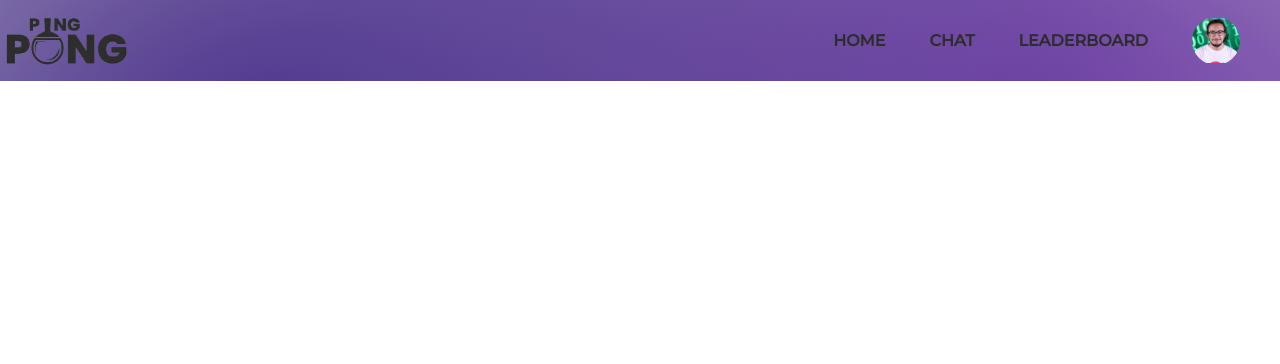
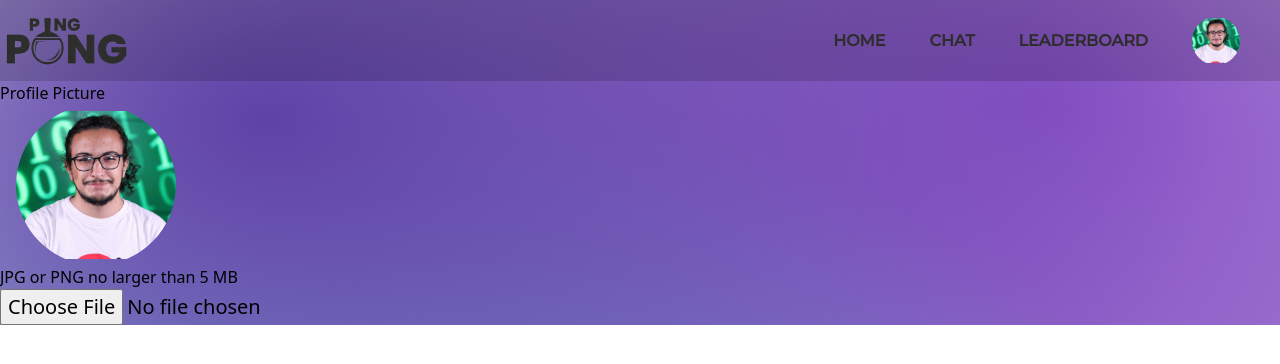
Before and after one commit to ZakNyx/ft_transcendence, a React (Vite) app: page /settings in a window 1280 px wide. Shown: the top 364 px of the page. Built offline with nearby package versions, Linux system fonts and the light colour scheme.

Commit message:
Started the setting page

```diff
--- a/src/components/ProfileCard.tsx
+++ b/src/components/ProfileCard.tsx
@@ -1,5 +1,4 @@
 import DoughnutChart from "../components/DoughnutChart";
-import Achievements from "../components/Achievements";
 
 export default function ProfileCard() {
   return (
@@ -12,7 +11,7 @@ export default function ProfileCard() {
           <img
             src="../../public/images/zihirri.jpg"
             alt="profile image"
-            className="w-52 h-50 rounded-[7rem] mr-6 md:mr-3 lg:mr-6 ml-[2.25rem]"
+           className="w-16 h-16 sm:w-24 sm:h-24 lg:w-40 lg:h-40 object-contain rounded-full mr-3 sm:mr-4 lg:mr-6 ml-1 sm:ml-2 lg:ml-4"
           />
           <div className="flex flex-col justify-center">
             <h1 className="text-white font-[Rubik] text-xl sm:text-2xl md:text-3xl lg:text-4xl xl:text-4xl 2xl:text-4xl">
--- /dev/null
+++ b/src/components/SettingForm.tsx
@@ -0,0 +1,18 @@
+export default function SettingForm() {
+  return (
+    <div className="">
+      <div className="">
+        <span>Profile Picture</span>
+        <img
+          src="../../public/images/zihirri.jpg"
+          alt="profile image"
+          className="w-16 h-16 sm:w-24 sm:h-24 lg:w-40 lg:h-40 object-contain rounded-full mr-3 sm:mr-4 lg:mr-6 ml-1 sm:ml-2 lg:ml-4"
+        />
+        <span>JPG or PNG no larger than 5 MB</span>
+        <div>
+          <input type="file" id="profilepic" className="text-xl" />
+        </div>
+      </div>
+    </div>
+  );
+}
--- a/src/pages/Settings.tsx
+++ b/src/pages/Settings.tsx
@@ -1,8 +1,10 @@
 import NavBar from "../components/Navbar";
-import DoughnutChart from "../components/DoughnutChart";
+import SettingForm from "../components/SettingForm";
+
 export default function Settings() {
     return (
     <div className="background-image">
         <NavBar />
+        <SettingForm />
     </div>)
 }
```
